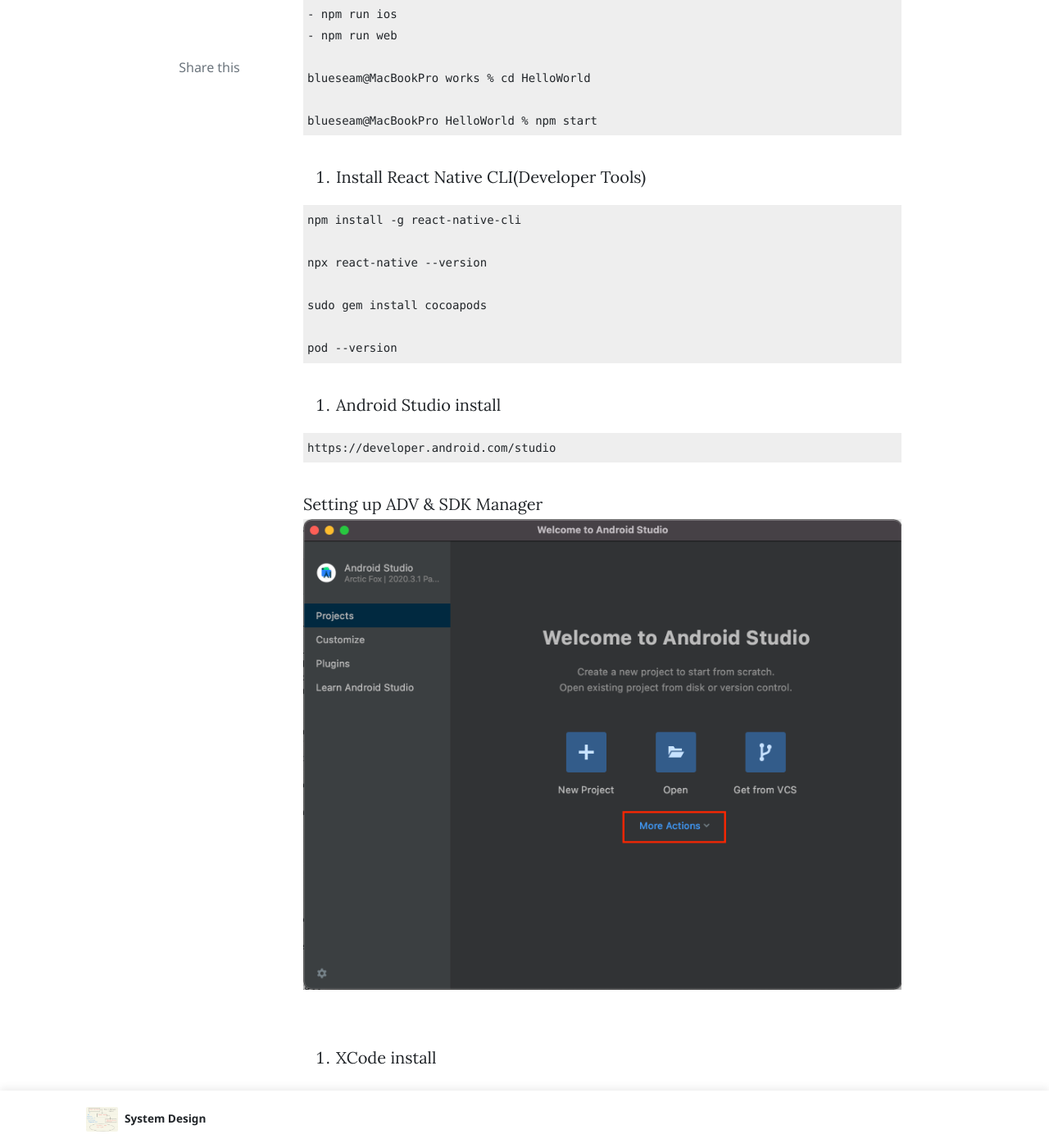
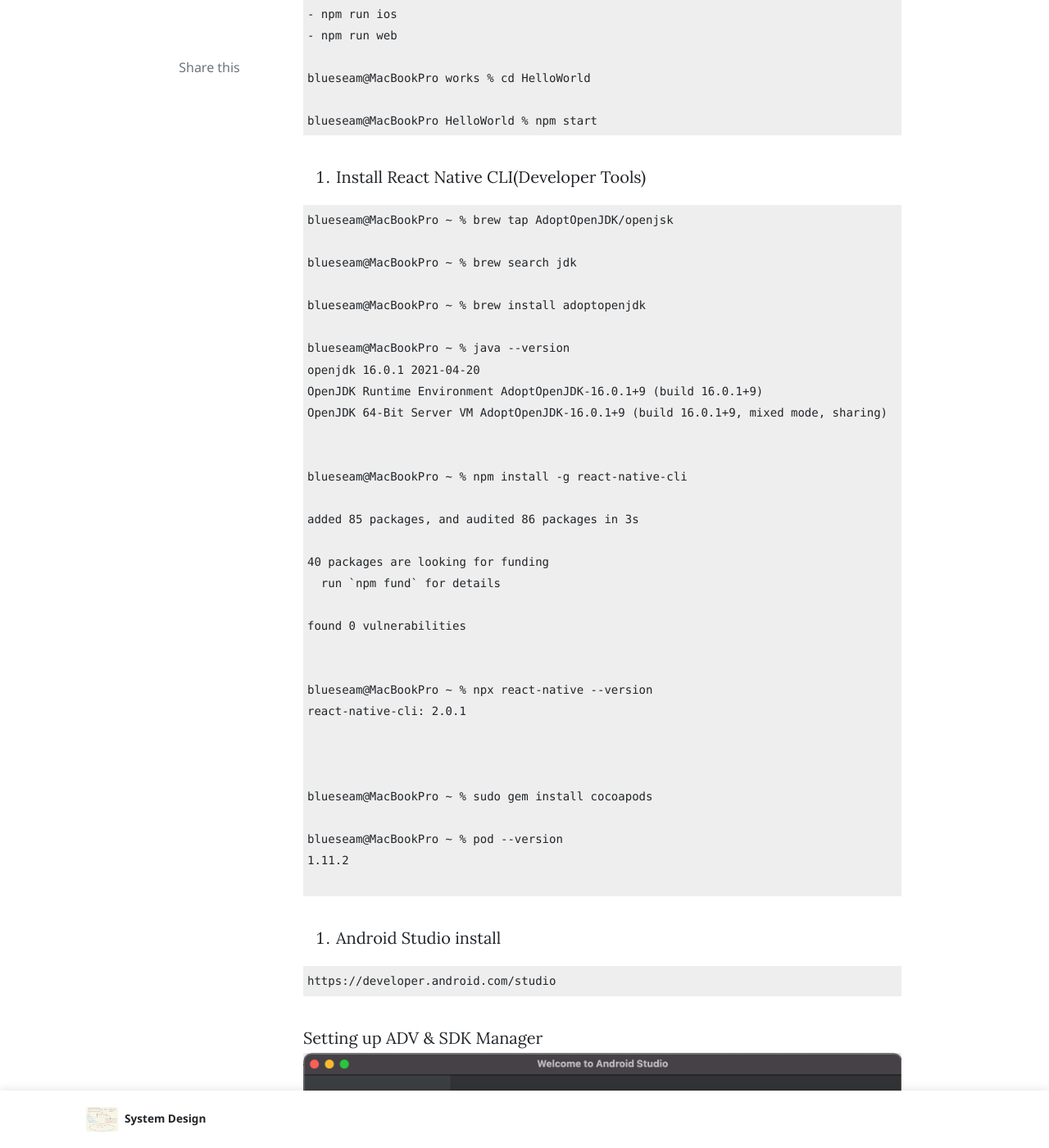
Before and after one commit to blueseam/blueseam.github.io, a Jekyll site: the page built from _posts/2022-01-07-React-Native.md, in a window 1280 px wide and 1400 px high, scrolled down 1831 px. Shown: the whole window at 82% size. Built offline with Jekyll 4.4.1, drawn with Linux system fonts in a browser that asks for light colours; nearby versions of some CDN libraries; comment, search, counter and statistics services are not loaded; some of the changed text lies outside the part shown.

Commit message:
Update 2022-01-07-React-Native.md

````diff
--- a/_posts/2022-01-07-React-Native.md
+++ b/_posts/2022-01-07-React-Native.md
@@ -68,13 +68,38 @@
 4. Install React Native CLI(Developer Tools)
 
 ```
-npm install -g react-native-cli
+blueseam@MacBookPro ~ % brew tap AdoptOpenJDK/openjsk
 
-npx react-native --version
+blueseam@MacBookPro ~ % brew search jdk
 
-sudo gem install cocoapods
+blueseam@MacBookPro ~ % brew install adoptopenjdk
 
-pod --version
+blueseam@MacBookPro ~ % java --version
+openjdk 16.0.1 2021-04-20
+OpenJDK Runtime Environment AdoptOpenJDK-16.0.1+9 (build 16.0.1+9)
+OpenJDK 64-Bit Server VM AdoptOpenJDK-16.0.1+9 (build 16.0.1+9, mixed mode, sharing)
+
+
+blueseam@MacBookPro ~ % npm install -g react-native-cli
+
+added 85 packages, and audited 86 packages in 3s
+
+40 packages are looking for funding
+  run `npm fund` for details
+
+found 0 vulnerabilities
+
+
+blueseam@MacBookPro ~ % npx react-native --version
+react-native-cli: 2.0.1
+
+
+
+blueseam@MacBookPro ~ % sudo gem install cocoapods
+
+blueseam@MacBookPro ~ % pod --version
+1.11.2
+
 ```
 
 
````
